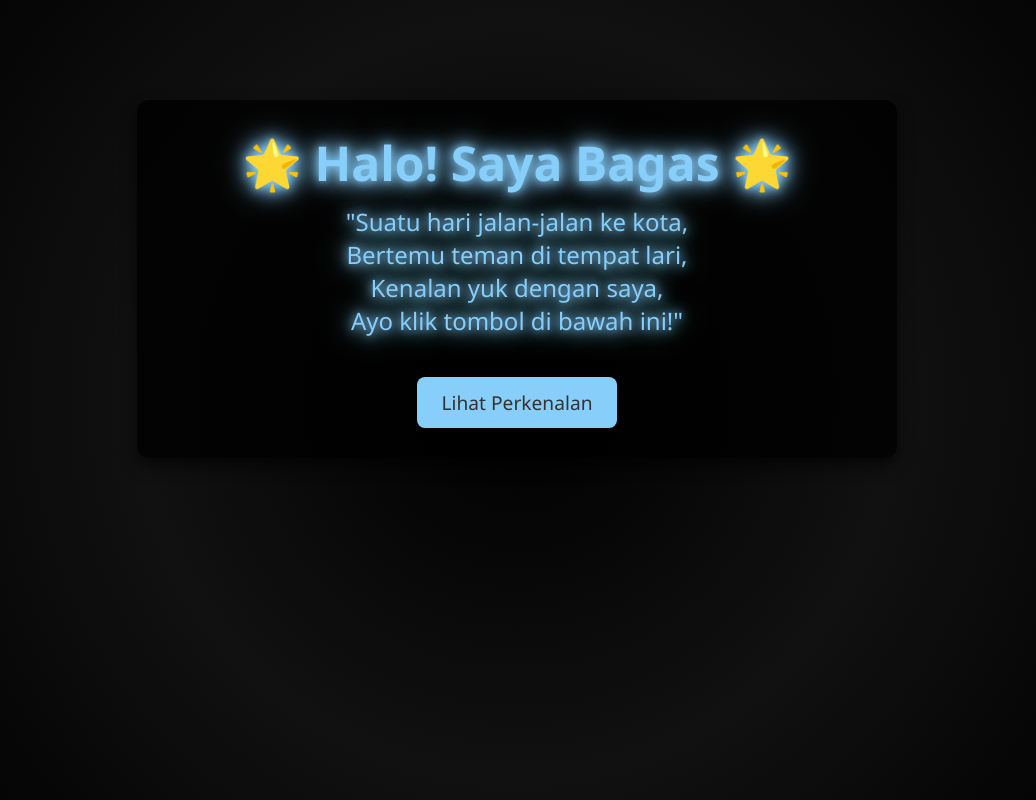
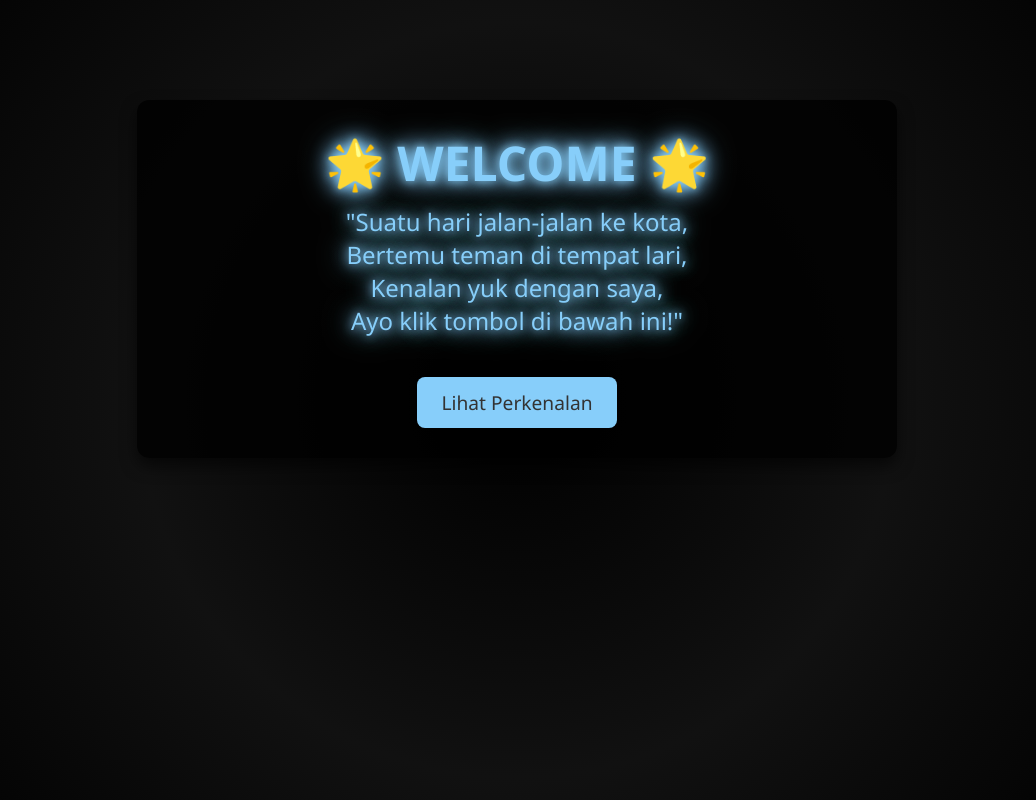
Before and after one commit to xbagasss/perkenalan-bagas, a plain HTML site: page index.html in a window 1280 px wide. Shown: the whole page, without its empty margins (123-1159 px from the left). Drawn offline with Linux system fonts and the light colour scheme.

Commit message:
Update index.html

```diff
--- a/index.html
+++ b/index.html
@@ -103,7 +103,7 @@
     <div class="background"></div>
     <div class="stars"></div>
     <div class="container">
-        <h1>🌟 Halo! Saya Bagas 🌟</h1>
+        <h1>🌟 WELCOME 🌟</h1>
         <p class="pantun">
             "Suatu hari jalan-jalan ke kota,<br>
             Bertemu teman di tempat lari,<br>
```
